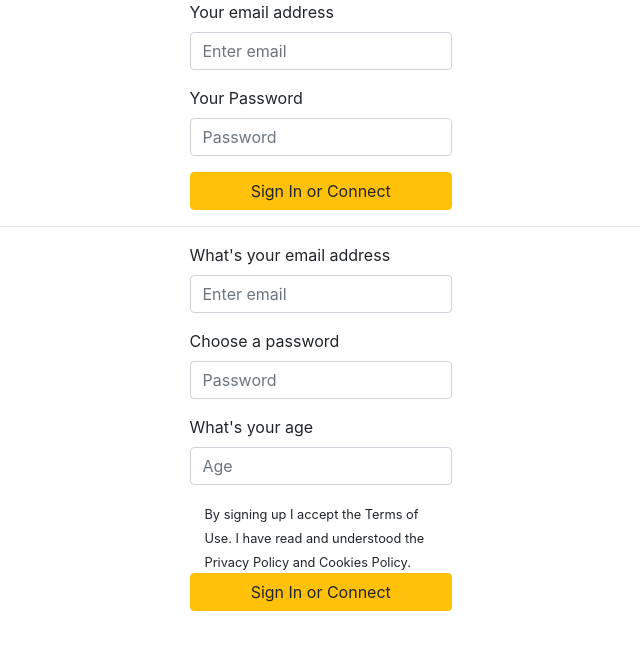
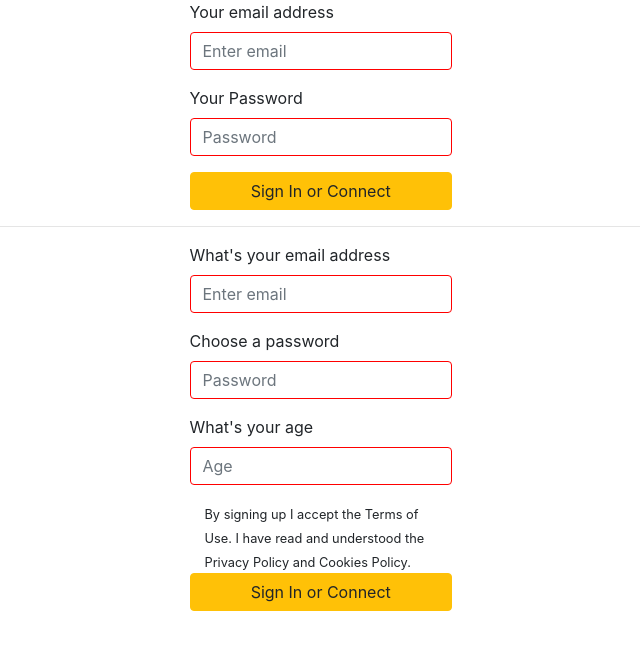
Before and after one commit to orchid-web/soundnode, an Angular app: page / in a window 1280 px wide. Shown: the top 650 px of the page, without its empty margins (188-828 px from the left). Built offline with nearby package versions, Linux system fonts and the light colour scheme.

Commit message:
Mise en place de formBuilder et Validators

```diff
--- a/src/app/app.module.ts
+++ b/src/app/app.module.ts
@@ -1,5 +1,6 @@
 import { BrowserModule } from '@angular/platform-browser';
 import { NgModule } from '@angular/core';
+import { FormsModule, ReactiveFormsModule } from '@angular/forms';
 
 import { AppRoutingModule } from './app-routing.module';
 import { AppComponent } from './app.component';
@@ -14,7 +15,9 @@ import { LoginComponent } from './login/login.component';
   ],
   imports: [
     BrowserModule,
-    AppRoutingModule
+    AppRoutingModule,
+    FormsModule,
+    ReactiveFormsModule
   ],
   providers: [],
   bootstrap: [AppComponent]
--- a/src/app/login/login.component.css
+++ b/src/app/login/login.component.css
@@ -0,0 +1,7 @@
+.error {
+    border-color : red;
+}
+
+.success {
+    border-color : green
+}
--- a/src/app/login/login.component.html
+++ b/src/app/login/login.component.html
@@ -1,21 +1,37 @@
 <div class="offset-3 col-6">
-    <form>
+    <form [formGroup]="login"  (ngSubmit)="send()">
         <div class="form-group">
             <label for="exampleInputEmail1">What's your email address</label>
-            <input type="email" class="form-control col-6" id="exampleInputEmail1" aria-describedby="emailHelp"
-                placeholder="Enter email">
+            <input type="email" class="form-control col-6" id="exampleInputEmail1" formControlName="email" placeholder="Enter email"
+            [class.error]="login.controls.email.invalid" [class.success]="login.controls.email.valid">
+            <div class=" mt-2">
+              <span class="alert alert-danger" role="alert"
+                *ngIf="login.controls.email.invalid && login.controls.email.touched">A valid email address is
+                required</span>
+            </div>
         </div>
         <div class="form-group">
             <label for="exampleInputPassword1">Choose a password</label>
-            <input type="password" class="form-control col-6" id="exampleInputPassword1" placeholder="Password">
+            <input type="password" class="form-control col-6" id="exampleInputPassword1" formControlName="password" placeholder="Password"
+            [class.error]="login.controls.password.invalid" [class.success]="login.controls.password.valid">
+            <div class=" mt-2">
+              <span class="alert alert-danger" role="alert"
+                *ngIf="login.controls.password.invalid && login.controls.password.touched">A valid password is
+                required</span>
+            </div>
         </div>
         <div class="form-group">
-            <label for="exampleInputPassword1">What's your age</label>
-            <input type="number" class="form-control col-6" id="exampleInputPassword1" placeholder="Age">
+            <label for="exampleInputAge1">What's your age</label>
+            <input type="number" class="form-control col-6" id="exampleInputAge1" formControlName="age" placeholder="Age"
+            [class.error]="login.controls.age.invalid" [class.success]="login.controls.age.valid">
+            <div class=" mt-2">
+              <span class="alert alert-danger" role="alert"
+                *ngIf="login.controls.age.invalid && login.controls.age.touched">A valid age is
+                required</span>
+            </div>
         </div>
         <div class="col-6">
-            <small>By signing up I accept the Terms of Use. I have read and understood the Privacy Policy and Cookies
-                Policy.</small>
+            <small>By signing up I accept the Terms of Use. I have read and understood the Privacy Policy and Cookies Policy.</small>
         </div>
         <button type="submit" class="btn btn-warning col-6">Sign In or Connect</button>
     </form>
--- a/src/app/login/login.component.ts
+++ b/src/app/login/login.component.ts
@@ -1,4 +1,5 @@
 import { Component, OnInit } from '@angular/core';
+import { FormBuilder, FormGroup, Validators, FormsModule } from '@angular/forms';
 
 @Component({
   selector: 'app-login',
@@ -7,9 +8,19 @@ import { Component, OnInit } from '@angular/core';
 })
 export class LoginComponent implements OnInit {
 
-  constructor() { }
+  login:FormGroup = this.l.group({
+    email:['',[Validators.required, Validators.pattern("^[a-zA-Z0-9._-]+@[a-zA-Z0-9._-]+\.(net|com|fr)$")]],
+    password:['',[Validators.required, Validators.pattern("([a-zA-Z0-9]*)([0-9]+)([a-zA-Z0-9]*)"), Validators.minLength(6)]],
+    age:['',[Validators.required, Validators.pattern("([0-9]{1,2})"), Validators.minLength(6)]]
+  });
+
+  constructor(private l:FormBuilder) { }
 
   ngOnInit() {
   }
 
+  send = () => {
+
+  }
+
 }
--- a/src/app/sign-in/sign-in.component.css
+++ b/src/app/sign-in/sign-in.component.css
@@ -0,0 +1,7 @@
+.error {
+    border-color : red;
+}
+
+.success {
+    border-color : green
+}
--- a/src/app/sign-in/sign-in.component.html
+++ b/src/app/sign-in/sign-in.component.html
@@ -1,12 +1,24 @@
 <div class="offset-3 col-6">
-    <form>
+    <form [formGroup]="signIn" (ngSubmit)="send()">
         <div class="form-group">
             <label for="exampleInputEmail1">Your email address</label>
-            <input type="email" class="form-control col-6" id="exampleInputEmail1" aria-describedby="emailHelp" placeholder="Enter email">
+            <input type="email" class="form-control col-6" id="exampleInputEmail1" formControlName="email" placeholder="Enter email"
+            [class.error]="signIn.controls.email.invalid" [class.success]="signIn.controls.email.valid">
+            <div class=" mt-2">
+              <span class="alert alert-danger" role="alert"
+                *ngIf="signIn.controls.email.invalid && signIn.controls.email.touched">A valid email address is
+                required</span>
+            </div>
         </div>
         <div class="form-group">
             <label for="exampleInputPassword1">Your Password</label>
-            <input type="password" class="form-control col-6" id="exampleInputPassword1" placeholder="Password">
+            <input type="password" class="form-control col-6" id="exampleInputPassword1" formControlName="password" placeholder="Password"
+            [class.error]="signIn.controls.password.invalid" [class.success]="signIn.controls.password.valid">
+            <div class=" mt-2">
+              <span class="alert alert-danger" role="alert"
+                *ngIf="signIn.controls.password.invalid && signIn.controls.password.touched">A valid password is
+                required</span>
+            </div>
         </div>
         <div class="">
             <button type="submit" class="btn btn-warning col-6">Sign In or Connect</button>
--- a/src/app/sign-in/sign-in.component.ts
+++ b/src/app/sign-in/sign-in.component.ts
@@ -1,4 +1,5 @@
 import { Component, OnInit } from '@angular/core';
+import { FormBuilder, FormGroup, Validators } from '@angular/forms';
 
 @Component({
   selector: 'app-sign-in',
@@ -7,9 +8,18 @@ import { Component, OnInit } from '@angular/core';
 })
 export class SignInComponent implements OnInit {
 
-  constructor() { }
+  signIn:FormGroup = this.si.group({
+    email:['',[Validators.required, Validators.pattern("^[a-zA-Z0-9._-]+@[a-zA-Z0-9._-]+\.(net|com|fr)$")]],
+    password:['',[Validators.required, Validators.pattern("([a-zA-Z0-9]*)([0-9]+)([a-zA-Z0-9]*)"), Validators.minLength(6)]]
+  });
+
+  constructor(private si:FormBuilder) { }
 
   ngOnInit() {
   }
 
+  send = () => {
+
+  }
+
 }
```
